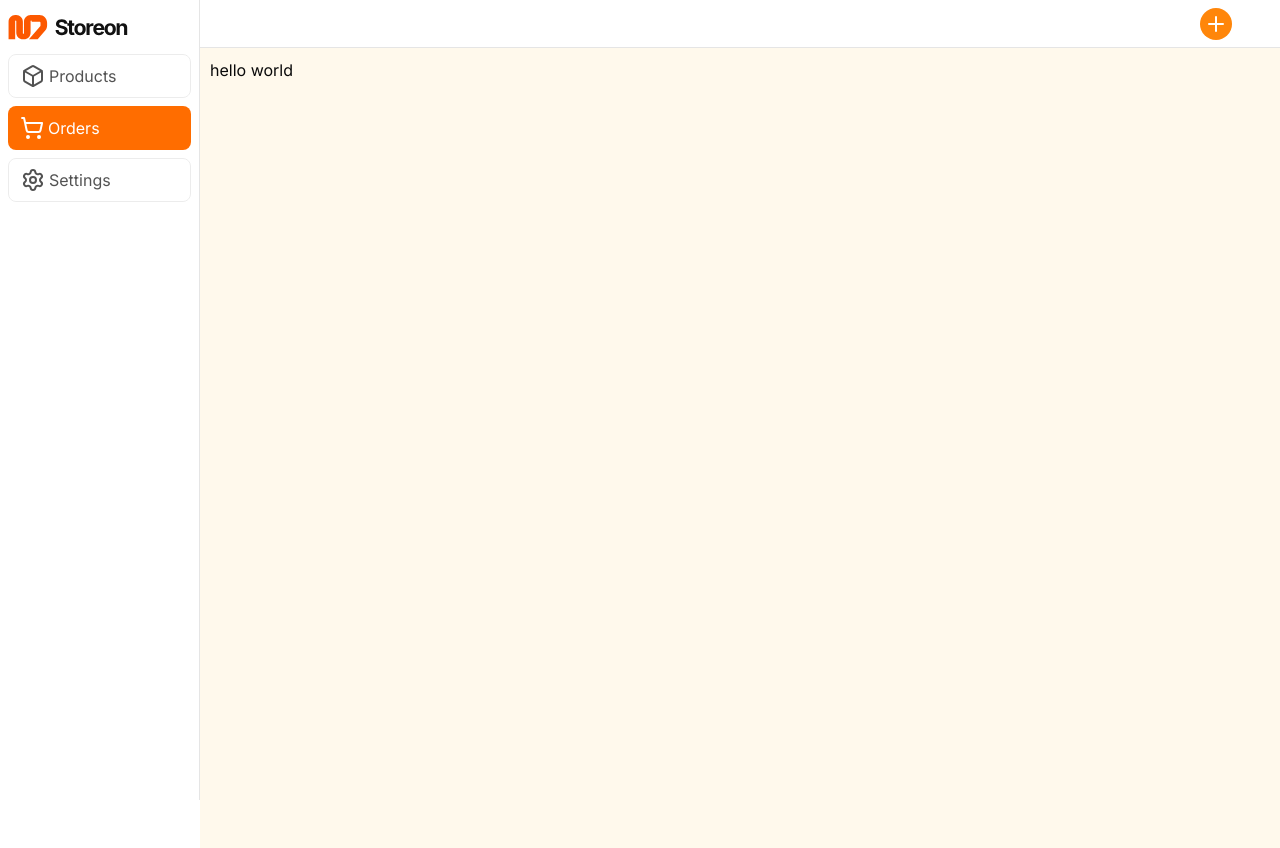
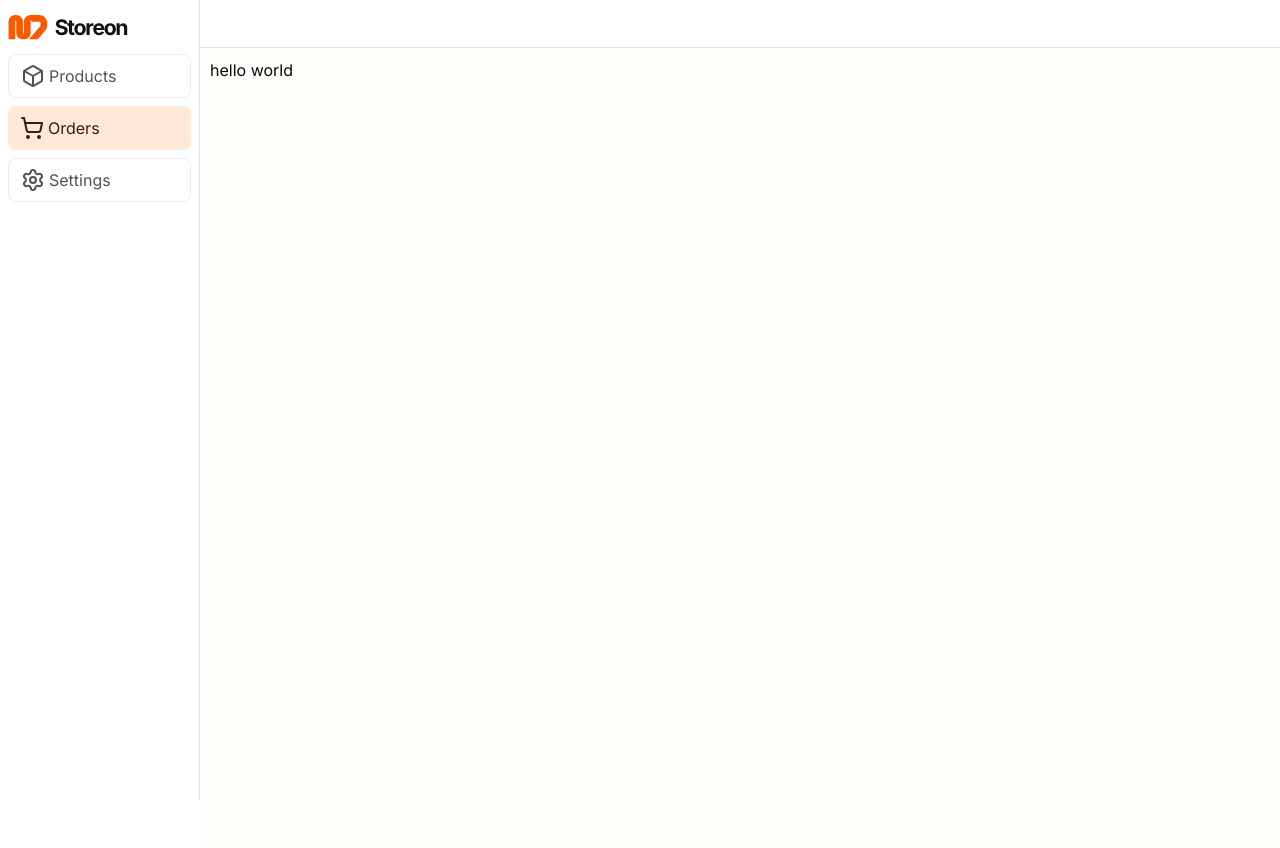
Before and after one commit to Ahmed0Idriss0dev/boitique, a Next.js app: page /Orders in a window 1280 px wide. Built offline with nearby package versions, Linux system fonts and the light colour scheme.

Commit message:
fix design

```diff
--- a/app/(ecomm)/Products/page.tsx
+++ b/app/(ecomm)/Products/page.tsx
@@ -1,3 +1,4 @@
+import Add from '@/components/kits/Add'
 import Dailog from '@/components/kits/Dailog'
 import Loder from '@/components/kits/Loder'
 import Products from '@/components/section/Products'
@@ -12,10 +13,13 @@ const page = async () => {
   const user = await currentUser()
     return (
     <>
+    <div className="flex h-14 justify-between items-center gap-2 ">
+      <h1 className='text-2xl'>Products</h1>
+      <Add/>
+    </div>
   <Suspense fallback={<Loder/>}>
      <Products/>
   </Suspense>
-   {user?.id}
 
     </>
   )
--- a/app/(ecomm)/layout.tsx
+++ b/app/(ecomm)/layout.tsx
@@ -13,7 +13,7 @@ export default function RootLayout({
     <Sidebar/>
     <div className="w-full h-full ">
      <Nav/>
-     <div className="w-full bg-brand-50 p-2.5 h-full">
+     <div className="w-full bg-brand-50/20 p-2.5 h-full">
       <Provider>
       {children}
 
--- a/app/api/products/route.ts
+++ b/app/api/products/route.ts
@@ -10,13 +10,13 @@ export async function GET() {
   console.log(user)
   const products = await prisma.products.findMany({
     where: {
-      userId:user?.id
+      userId:'user_2zPKUHEXsWMVpqi3KpjWGNvjGeK'
     }
   })
 
   return Response.json(products)
 }
-/// psot <==============================Ahmed idriss=================================>
+///  <==============================Ahmed idriss=================================>
 export async function POST(req: NextRequest) {
   const { userId } = await auth();
   if (!userId) return NextResponse.json({ error: 'Unauthorized' }, { status: 401 });
--- a/components/kits/Add.tsx
+++ b/components/kits/Add.tsx
@@ -7,8 +7,9 @@ const Add = () => {
         const {openClose} =ContextProvider()
 
   return (
-<button onClick={openClose} className='button flex justify-center items-center w-8 cursor-pointer h-8 border-0 bg-brand-500 text-white rounded-full'>
+<button onClick={openClose} className='button flex justify-center items-center w-36 h-10 cursor-pointer  border-0 bg-brand-500 text-white '>
           <Plus className='text-sm'/>
+          <span>New Product</span>
         </button>  )
 }
 
--- a/components/kits/Button.tsx
+++ b/components/kits/Button.tsx
@@ -10,7 +10,7 @@ const Button = ({icon ,label  , path}:buttonType) => {
   const ispath = usePathname()
   const isActive = ispath.startsWith(path) ? true : false
   return (
-    <Link href={path} className={twMerge('button cursor-pointer flex justify-start gap-1 items-center px-3' , isActive ? 'bg-brand-600 border-0 text-white':'opacity-70')}>
+    <Link href={path} className={twMerge('button cursor-pointer flex justify-start gap-1 items-center px-3' , isActive ? 'bg-brand-600/15 border-0 text-brand-950':'opacity-70')}>
         {icon}
         <span>{label} </span>
     </Link>
--- a/components/kits/Dailog.tsx
+++ b/components/kits/Dailog.tsx
@@ -61,7 +61,7 @@ const Dailog = () => {
   }
 
   return (
-    <div className='inset-0 p-7 overflow-auto bg-brand-950/10 fixed flex justify-center items-center'>
+    <div className='inset-0 p-7 backdrop-blur-md overflow-auto bg-brand-950/10 fixed flex justify-center items-center'>
       <form onSubmit={handleSubmit} className="w-[490px] rounded-md space-y-2 p-4 z-10 bg-white border border-neutral-200 h-max">
         <div>
           <h1>Add new products</h1>
--- a/components/section/Nav.tsx
+++ b/components/section/Nav.tsx
@@ -5,11 +5,9 @@ import Add from '../kits/Add'
 
 const Nav = () => {
   return (
-    <div className='w-full h-12 border-b gap-1.5 flex  border-neutral-200 section justify-end items-center'>
-        <Add/>
-        <UserButton
+    <div className='w-full h-12 border-b gap-1.5 flex  border-neutral-200 px-2.5 justify-end items-center'>
 
-        />
+        <UserButton/>
     </div>
   )
 }
--- a/components/section/Products.tsx
+++ b/components/section/Products.tsx
@@ -9,7 +9,7 @@ const Products = async () => {
     const data: Product[] = await getProducts()
     return (
         <div className='grid grid-cols-4 gap-2 '>
-            {
+            {/* {
                 data.map(({ price, description, title, Delivery, ProductsImageList , id  }, i) => (
                     <div key={i} className="w-full border border-neutral-200 h-full bg-white rounded-md">
                         {!ProductsImageList[0] ? (
@@ -25,7 +25,12 @@ const Products = async () => {
                         </div>
                     </div>
                 ))
-            }
+            } */}
+            <div className="w-full h-70 border border-neutral-200 rounded-2xl"></div>
+            <div className="w-full h-70 border border-neutral-200 rounded-2xl"></div>
+            <div className="w-full h-70 border border-neutral-200 rounded-2xl"></div>
+            <div className="w-full h-70 border border-neutral-200 rounded-2xl"></div>
+
         </div>)
 }
 
```
